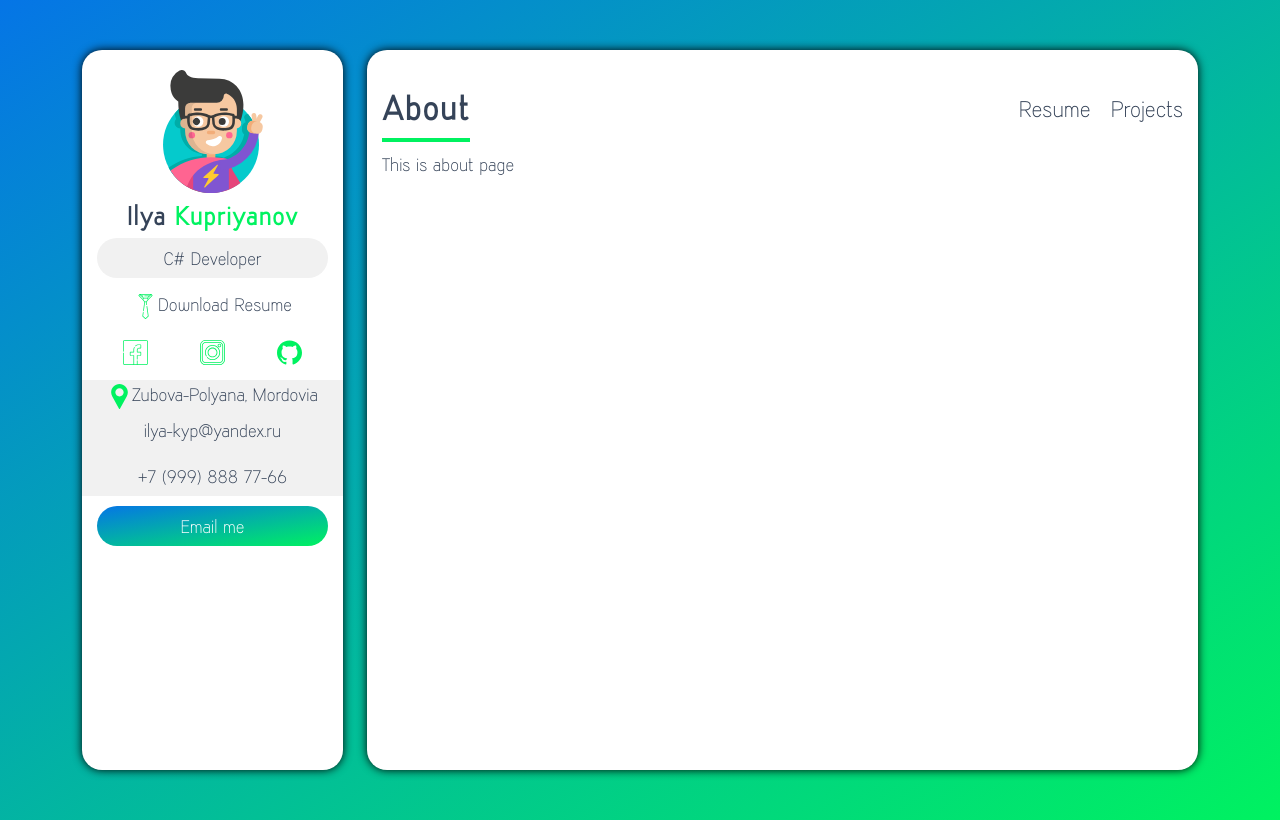
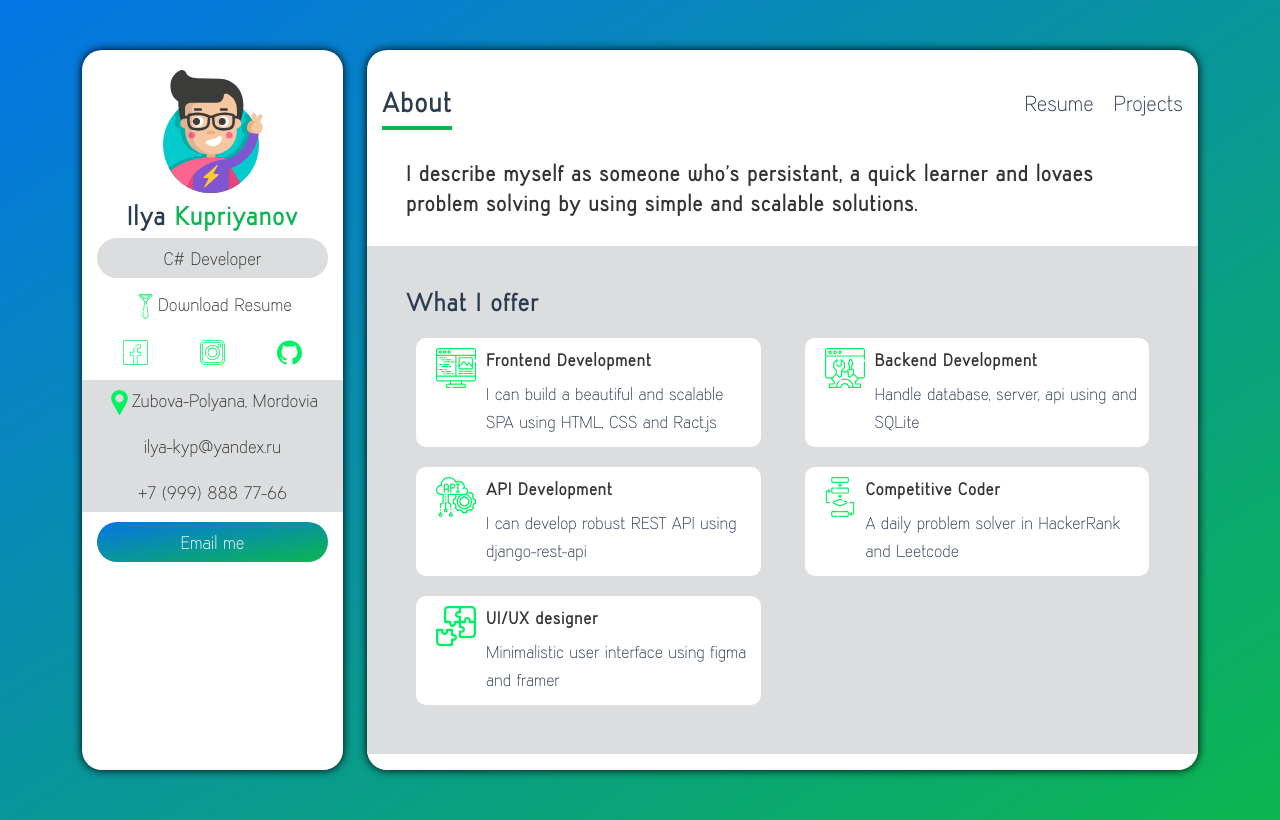
Before and after one commit to Kuprich/Kupri4.Portfolio, a React (Create React App) app: page / in a window 1280 px wide. Built offline with nearby package versions, Linux system fonts and the light colour scheme.

Commit message:
about component

```diff
--- a/src/components/About.js
+++ b/src/components/About.js
@@ -1,9 +1,64 @@
-import React from 'react';
+import React from "react";
+
+import computer from "../assets/icons/computer.svg";
+import repair from "../assets/icons/repair.svg";
+import api from "../assets/icons/api.svg";
+import algo from "../assets/icons/algo.svg";
+import puzzle from "../assets/icons/puzzle.svg";
+import Skillcard from "./Skillcard";
 
 const About = () => {
-    return (
-        <div>This is about page</div>
-    )
-}
+  const skills = [
+    {
+      icon: computer,
+      title: "Frontend Development",
+      content:
+        "I can build a beautiful and scalable SPA using HTML, CSS and Ract.js",
+    },
+    {
+      icon: repair,
+      title: "Backend Development",
+      content: "Handle database, server, api using and SQLite",
+    },
+    {
+      icon: api,
+      title: "API Development",
+      content: "I can develop robust REST API using django-rest-api",
+    },
+    {
+      icon: algo,
+      title: "Competitive Coder",
+      content: "A daily problem solver in HackerRank and Leetcode",
+    },
+    {
+      icon: puzzle,
+      title: "UI/UX designer",
+      content: "Minimalistic user interface using figma and framer",
+    },
+  ];
+
+  return (
+    <div className="about">
+      <div className="container">
+        <div className="about__container">
+          <h6 className="about__intro">
+            I describe myself as someone who's persistant, a quick learner and
+            lovaes problem solving by using simple and scalable solutions.
+          </h6>
+
+          <div className="skill-cards__container">
+            <h6 className="about__heading">What I offer</h6>
+
+            <div className="row">
+              {skills.map((skill) => (
+                <Skillcard skill={skill} />
+              ))}
+            </div>
+          </div>
+        </div>
+      </div>
+    </div>
+  );
+};
 
 export default About;
--- a/src/components/Sidebar.js
+++ b/src/components/Sidebar.js
@@ -1,25 +1,23 @@
 import react from "react";
-import myghtycoder from '../assets/mighty-coder.svg';
-import tie from '../assets/icons/tie.svg';
-import facebook from '../assets/icons/facebook.svg';
-import instagramm from '../assets/icons/instagram.svg'
-import github from '../assets/icons/github.svg';
-import pin from '../assets/icons/pin.svg';
-import resume from '../assets/resume.pdf'
-
-
-
+import myghtycoder from "../assets/mighty-coder.svg";
+import tie from "../assets/icons/tie.svg";
+import facebook from "../assets/icons/facebook.svg";
+import instagramm from "../assets/icons/instagram.svg";
+import github from "../assets/icons/github.svg";
+import pin from "../assets/icons/pin.svg";
+import resume from "../assets/resume.pdf";
 
 const Sidebar = () => {
-
   const handleEmailMe = () => {
-        window.open("mailto:ilya-kyp@yandex.ru")
-    }
+    window.open("mailto:ilya-kyp@yandex.ru");
+  };
 
   return (
     <div className="sidebar">
       <img src={myghtycoder} alt="avatar" className="sidebar__avatar" />
-            <div className="sidebar__name">Ilya <span>Kupriyanov</span></div>
+      <div className="sidebar__name">
+        Ilya <span>Kupriyanov</span>
+      </div>
       <div className="sidebar__item sidebar__title">C# Developer</div>
       <a href={resume} download="resume.pdf">
         <div className="sidebar__item">
@@ -28,12 +26,18 @@ const Sidebar = () => {
         </div>
       </a>
       <figure className="sidebar__social-icons sidebar__item">
-                <a href=""><img src={facebook} alt="facebook" className="sidebar__icon" /></a>
-                <a href=""><img src={instagramm} alt="instagramm" className="sidebar__icon" /></a>
-                <a href=""><img src={github} alt="github" className="sidebar__icon" /></a>
+        <a href="">
+          <img src={facebook} alt="facebook" className="sidebar__icon" />
+        </a>
+        <a href="">
+          <img src={instagramm} alt="instagramm" className="sidebar__icon" />
+        </a>
+        <a href="">
+          <img src={github} alt="github" className="sidebar__icon" />
+        </a>
       </figure>
       <div className="contacts">
-                <div className="sidebar__location">
+        <div className="sidebar__location sidebar__item">
           <img src={pin} alt="location" className="sidebar__icon" />
           Zubova-Polyana, Mordovia
         </div>
@@ -41,9 +45,14 @@ const Sidebar = () => {
         <div className="sidebar__item">ilya-kyp@yandex.ru</div>
         <div className="sidebar__item">+7 (999) 888 77-66</div>
       </div>
-            <div className="sidebar__item sidebar__email bkg-gradient" onClick={handleEmailMe}>Email me</div>
+      <div
+        className="sidebar__item sidebar__email bkg-gradient"
+        onClick={handleEmailMe}
+      >
+        Email me
       </div>
-    )
-}
+    </div>
+  );
+};
 
-export default Sidebar
+export default Sidebar;
--- /dev/null
+++ b/src/components/Skillcard.js
@@ -0,0 +1,17 @@
+import React from "react";
+
+const Skillcard = ({ skill: { icon, title, content } }) => {
+  return (
+    <div className="col-lg-6">
+      <div className="skill-card">
+        <img src={icon} alt="skill icon" className="skill-card__icon" />
+        <div className="skill-card__body">
+          <h6 className="skill-card__title">{title}</h6>
+          <p className="skill-card__content">{content}</p>
+        </div>
+      </div>
+    </div>
+  );
+};
+
+export default Skillcard;
--- a/src/scss/index.scss
+++ b/src/scss/index.scss
@@ -43,10 +43,11 @@ $sizes: (
     src: url("../fonts/KalyantDemo/KalyantDemoBold.otf");
 }
 
-$light-gray: #f1f1f1;
-$green: #00F260;
+$light-gray: #dbdddf;
+$green: #0cb650;
 $blue: #0575E6;
-$black: #354358;
+$black: #333333;
+$dark-blue: #2d3b50;
 
 a,
 a:link,
@@ -72,18 +73,22 @@ a:hover {
 }
 
 body {
+    font-size: 20px;
     font-family: "KalyantDemo";
-    font-size: 20px;
     color: $black;
     background-attachment: fixed;
 }
+h1, h2, h3, h4, h5, h6{
+    font-family: "KalyantDemoBold";
+    font-size: 25px;
+    font-weight: 700;
+    color: $black;
+}
 
-.container {
+
+.app {
     padding-top: 50px;
     padding-bottom: 50px;
-}
-
-.app {
 
     .sidebar,
     &__content {
@@ -133,7 +138,7 @@ body {
     &__name {
         font-family: "KalyantDemoBold";
         font-size: 30px;
-
+        color: $dark-blue;
         span {
             color: $green;
         }
@@ -157,9 +162,9 @@ body {
 
 .navbar{
     &__active{
-        font-size: 40px;
         font-family: "KalyantDemoBold";
-        color: #354358;
+        font-size: 2rem;
+        color: $dark-blue;
         border-bottom: 4px solid $green;
     }
 
@@ -168,13 +173,64 @@ body {
     }
 
     &__item{
+        font-size: 1.5rem;
         margin-left: 20px;
         text-decoration: none;
-        font-size: 25px;
         cursor: pointer;
-        transition: color 0.4s;
+        color: $dark-blue;
+        transition: 0.4s;
     }
     &__item:hover{
         color: #000;
+
+        background: #00F260;
+        /* fallback for old browsers */
+        background: -webkit-linear-gradient(to right bottom, $blue, $green);
+        /* Chrome 10-25, Safari 5.1-6 */
+        background: linear-gradient(to right bottom, $blue, $green);
+        /* W3C, IE 10+/ Edge, Firefox 16+, Chrome 26+, Opera 12+, Safari 7+ */
+        background-clip: text;
     }
 }
+
+.about{
+
+    &__intro{
+        padding: 20px 0;
+        font-weight: normal;
+    }
+
+    &__heading{
+        font-family: "KalyantDemoBold";
+        color: $dark-blue;
+        font-size: 1.8rem;
+    }
+}
+
+.skill-cards__container{
+    background-color: $light-gray;
+    margin: 0 -39px;
+    padding: 39px;
+}
+
+.skill-card{
+    background-color: #fff;
+    margin: 10px;
+    padding: 10px;
+    display: flex;
+    flex-direction: row;
+    border-radius: 10px;
+    &__icon{
+        margin: 0 10px 10px 10px;
+        width: 40px;
+        height: 40px;
+    }
+    &__title{
+        font-size:20px;
+    }
+    &__content{
+        margin: 0;
+        font-size: 19px;
+        color: $dark-blue;
+    }
+}
```
Lines whose indentation alone changed are shown as unchanged.
